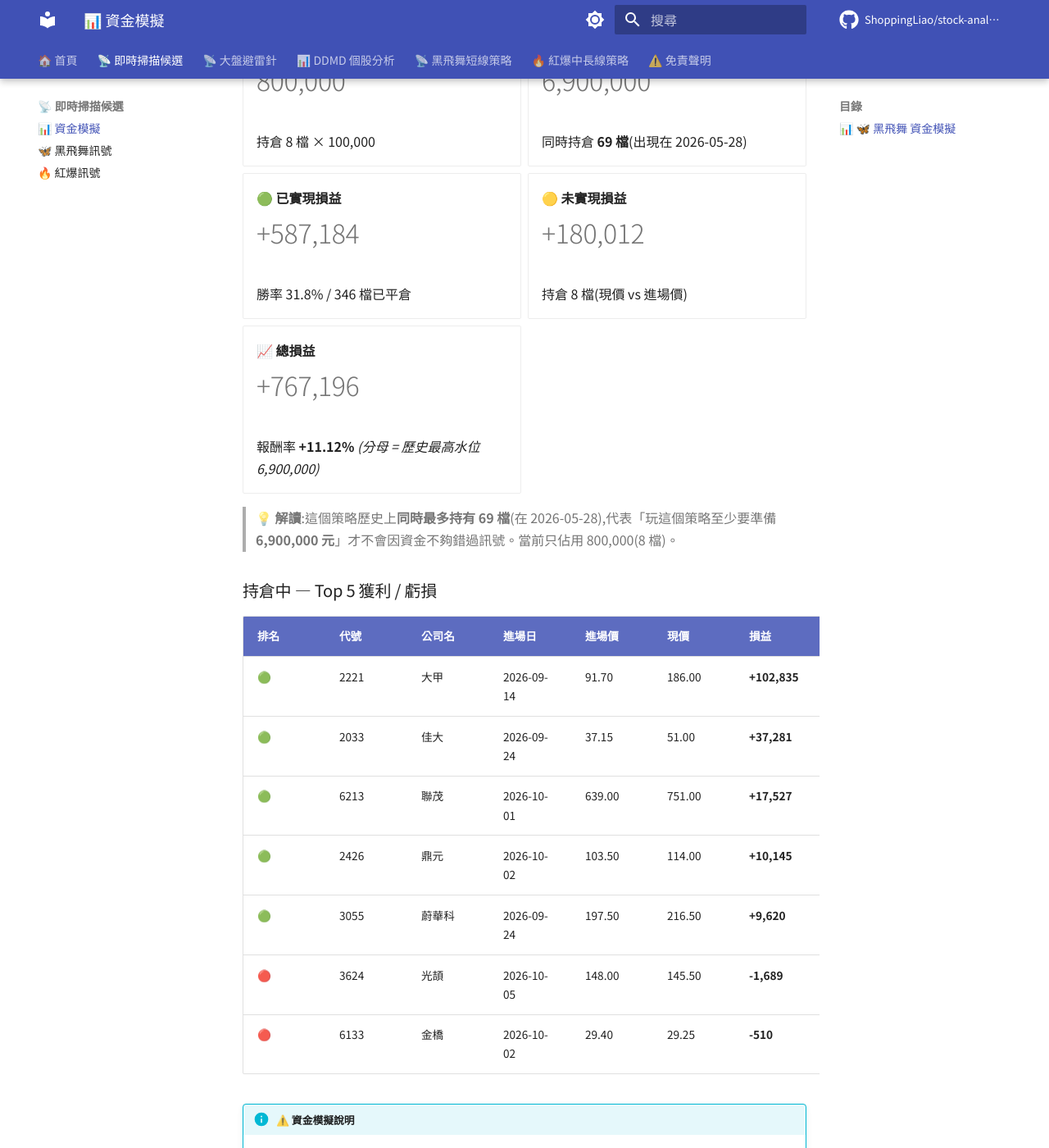
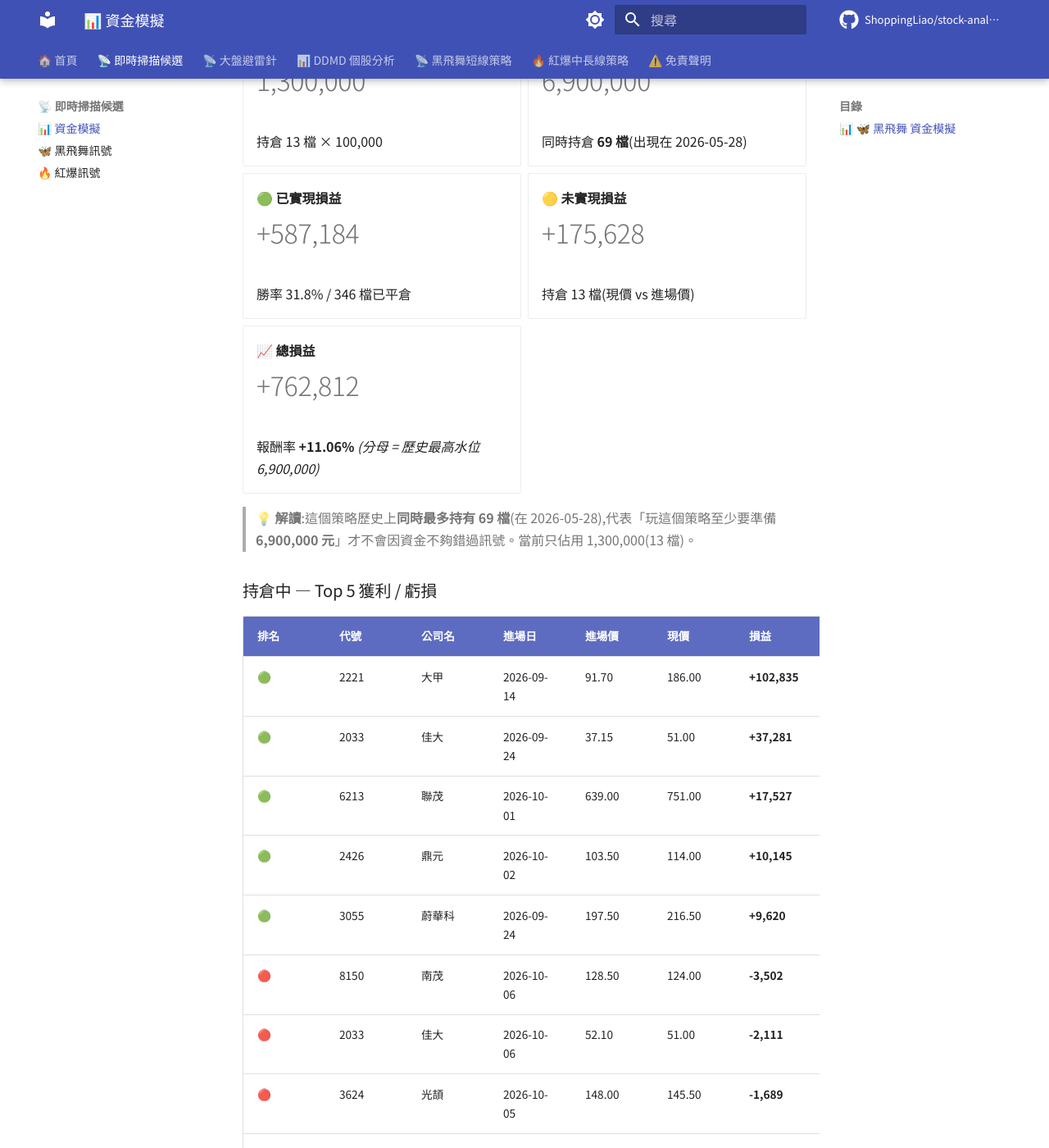
Before and after one commit to ShoppingLiao/stock-analysis-public, an MkDocs documentation site: the page built from docs/signals_capital.md, in a window 1280 px wide and 1400 px high, scrolled down 545 px. Shown: the whole window at 82% size. Built offline with MkDocs 1.6.1 and Material for MkDocs 9.7.7, drawn with Linux system fonts in a browser that asks for light colours; comment, search, counter and statistics services are not loaded; some of the changed text lies outside the part shown.

Commit message:
docs(signals): update BB + RB + capital (2026-10-06)

```diff
--- a/docs/signals_capital.md
+++ b/docs/signals_capital.md
@@ -17,9 +17,9 @@
 
 -   **💼 當前資金水位**
 
-    # 800,000
+    # 1,300,000
 
-    持倉 8 檔 × 100,000
+    持倉 13 檔 × 100,000
 
 -   **🌊 歷史最高水位**
 
@@ -35,19 +35,19 @@
 
 -   **🟡 未實現損益**
 
-    # +180,012
+    # +175,628
 
-    持倉 8 檔(現價 vs 進場價)
+    持倉 13 檔(現價 vs 進場價)
 
 -   **📈 總損益**
 
-    # +767,196
+    # +762,812
 
-    報酬率 **+11.12%** _(分母 = 歷史最高水位 6,900,000)_
+    報酬率 **+11.06%** _(分母 = 歷史最高水位 6,900,000)_
 
 </div>
 
-> **💡 解讀**:這個策略歷史上**同時最多持有 69 檔**(在 2026-05-28),代表「玩這個策略至少要準備 **6,900,000 元**」才不會因資金不夠錯過訊號。當前只佔用 800,000(8 檔)。
+> **💡 解讀**:這個策略歷史上**同時最多持有 69 檔**(在 2026-05-28),代表「玩這個策略至少要準備 **6,900,000 元**」才不會因資金不夠錯過訊號。當前只佔用 1,300,000(13 檔)。
 
 ### 持倉中 — Top 5 獲利 / 虧損
 
@@ -58,7 +58,10 @@
 | 🟢 | 6213 | 聯茂 | 2026-10-01 | 639.00 | 751.00 | **+17,527** | **+17.53%** |
 | 🟢 | 2426 | 鼎元 | 2026-10-02 | 103.50 | 114.00 | **+10,145** | **+10.14%** |
 | 🟢 | 3055 | 蔚華科 | 2026-09-24 | 197.50 | 216.50 | **+9,620** | **+9.62%** |
+| 🔴 | 8150 | 南茂 | 2026-10-06 | 128.50 | 124.00 | **-3,502** | **-3.50%** |
+| 🔴 | 2033 | 佳大 | 2026-10-06 | 52.10 | 51.00 | **-2,111** | **-2.11%** |
 | 🔴 | 3624 | 光頡 | 2026-10-05 | 148.00 | 145.50 | **-1,689** | **-1.69%** |
+| 🔴 | 3094 | 聯傑 | 2026-10-06 | 70.00 | 69.00 | **-1,429** | **-1.43%** |
 | 🔴 | 6133 | 金橋 | 2026-10-02 | 29.40 | 29.25 | **-510** | **-0.51%** |
 
 !!! info "⚠️ 資金模擬說明"
@@ -136,9 +139,9 @@
 
 -   **💼 當前資金水位**
 
-    # 4,900,000
+    # 5,400,000
 
-    BB 800,000 + RB 4,100,000
+    BB 1,300,000 + RB 4,100,000
 
 -   **🌊 兩策略歷史最高水位**
 
@@ -154,15 +157,15 @@
 
 -   **🟡 未實現損益**
 
-    # +1,069,536
+    # +1,065,152
 
-    BB +180,012 + RB +889,524
+    BB +175,628 + RB +889,524
 
 -   **📈 總損益**
 
-    # +821,040
+    # +816,656
 
-    報酬率 **+3.60%** _(分母 = 兩策略歷史最高水位)_
+    報酬率 **+3.58%** _(分母 = 兩策略歷史最高水位)_
 
 </div>
 
```
Also changed, not shown: docs/signals_black_butterfly.md (+7 -2 lines).
